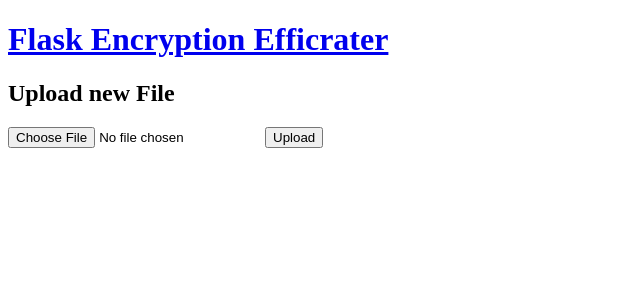
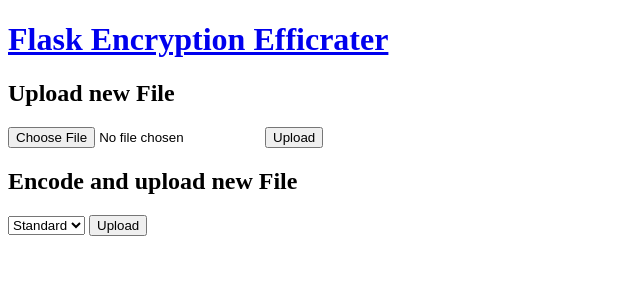
Before and after one commit to Donkrzawayan/Flask-encryption-efficiency-rater, a Flask app: page / in a window 1280 px wide. Shown: the top 300 px of the page, without its empty margins (0-640 px from the left). Run offline with Flask 2, Linux system fonts and the light colour scheme.

Commit message:
some upload features

```diff
--- a/app.py
+++ b/app.py
@@ -20,6 +20,26 @@ def _allowed_file(filename):
     return '.' in filename and filename.rsplit('.', 1)[1].lower() in ALLOWED_EXTENSIONS
 
 
+def _get_key(redirect_path):
+    if 'key' not in request.files:
+        flash('No file part')
+        return redirect(redirect_path)
+    key = request.files['key']
+    if key.filename == '':
+        flash('No selected file')
+        return redirect(redirect_path)
+    if not key:
+        flash('Corrupted file')
+        return redirect(redirect_path)
+    return key
+
+
+@app.route('/upload', methods=['POST'])
+def upload():
+    select = request.form['encode_types']
+    return render_template('upload_standard.html')
+
+
 @app.route('/file/<name>')
 def uploaded_file(name):
     return render_template('file.html', filename=name)
@@ -32,16 +52,7 @@ def download_file(name):
 
 @app.route('/file/<name>', methods=['POST'])
 def decode(name):
-    if 'key' not in request.files:
-        flash('No file part')
-        return redirect(f'/file/{name}')
-    key = request.files['key']
-    if key.filename == '':
-        flash('No selected file')
-        return redirect(f'/file/{name}')
-    if not key:
-        flash('Corrupted file')
-        return redirect(f'/file/{name}')
+    key = _get_key(f'/file/{name}')
     select = request.form['decode_types']
     return DecodeManager(app.config['UPLOAD_FOLDER']).caller(select, name, key)
 
--- a/templates/file.html
+++ b/templates/file.html
@@ -21,7 +21,7 @@
             <option value="rsa">RSA-2048</option>
             <option value="rsa_stream">RSA-2048 stream</option>
         </select>
-        <input type=submit>
+        <input type=submit value="Download">
     </form>
 </body>
 </html>
--- a/templates/index.html
+++ b/templates/index.html
@@ -18,6 +18,14 @@
         <input type="file" name="file" />
         <input type="submit" value="Upload" />
     </form>
+    <h2>Encode and upload new File</h2>
+    <form method="POST" enctype="multipart/form-data" action="/upload">
+        <select name="encode_types">
+            <option value="standard">Standard</option>
+            <option value="stream">Stream</option>
+        </select>
+        <input type="submit" value="Upload" />
+    </form>
     {% block uploaded %} {% endblock %}
 </body>
 </html>
```
Also changed, not shown: model/DecodeManager.py (+8 -2 lines).
